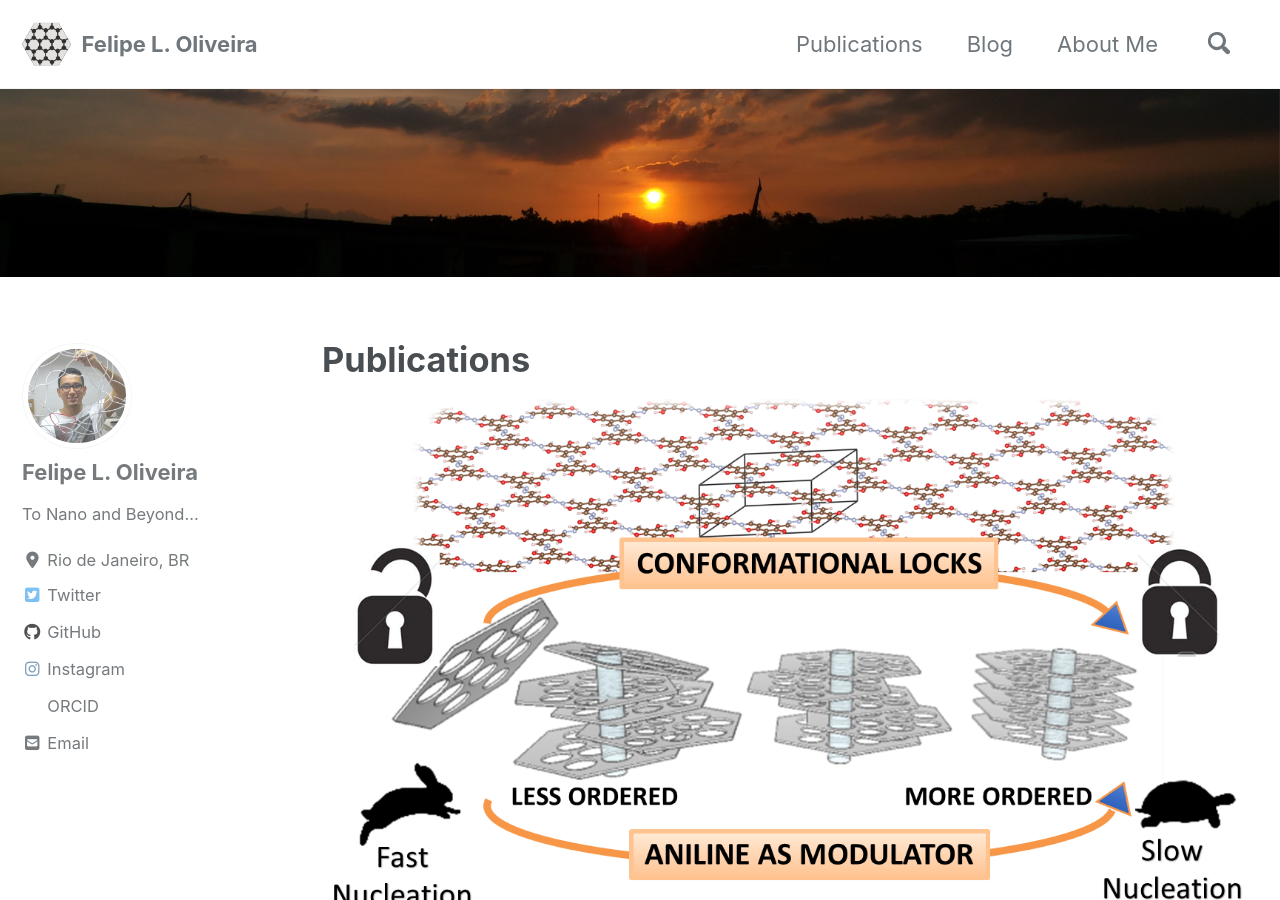
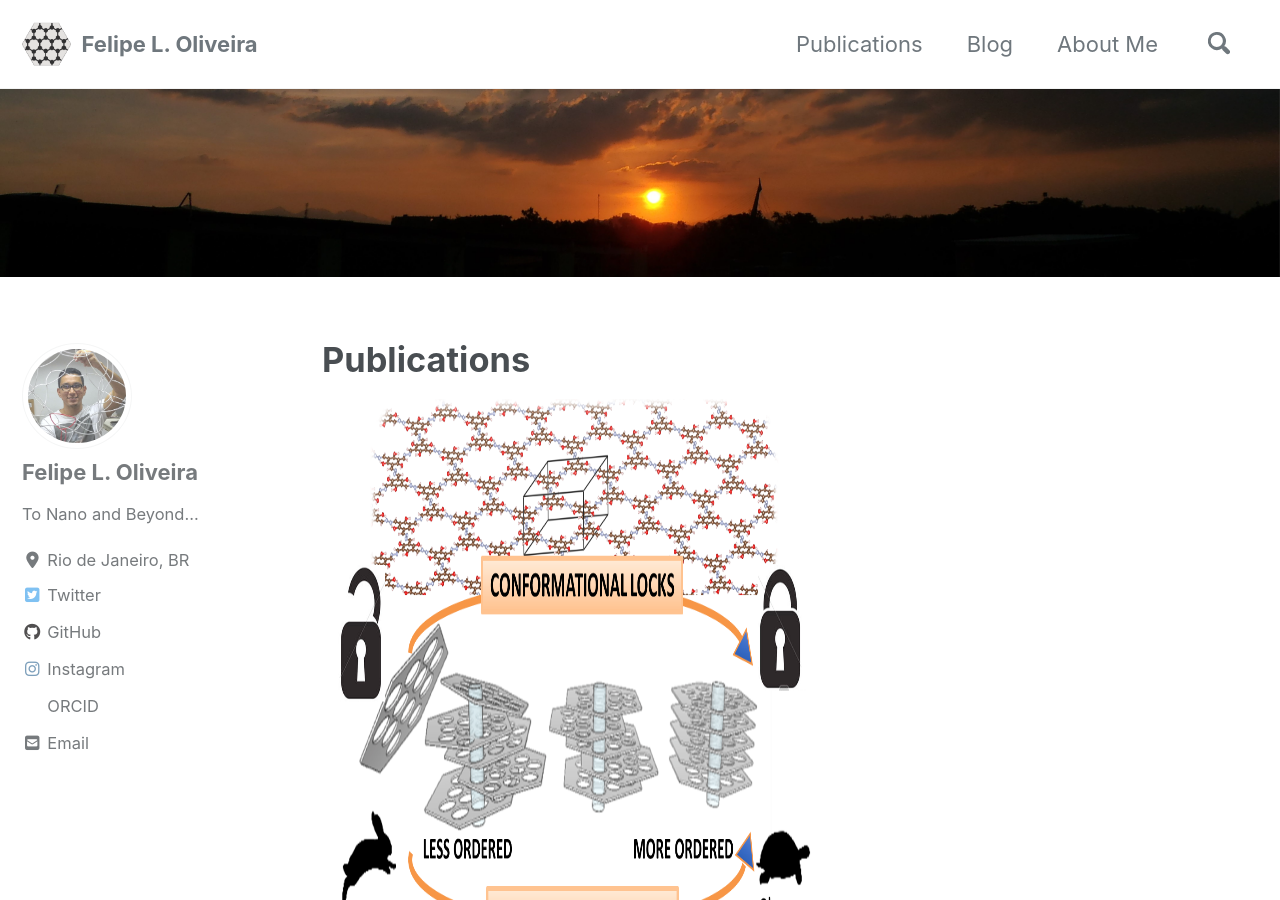
Before and after one commit to lipelopesoliveira/lipelopesoliveira.github.io, a Jekyll site: the page built from _pages/publications.md, in a window 1280 px wide and 900 px high. Built offline with Jekyll 4.4.1, drawn with Linux system fonts in a browser that asks for light colours; cached includes are drawn as plain includes; nearby versions of some CDN libraries.

Commit message:
Update publications.md

```diff
--- a/_pages/publications.md
+++ b/_pages/publications.md
@@ -8,10 +8,10 @@
   image: "/images/header.jpg"
 ---
 
-<img src="{{ site.url }}{{ site.baseurl }}/images/publications/TOC_2.png" alt="teste1">
+<img src="{{ site.url }}{{ site.baseurl }}/images/publications/TOC_2.png" alt="Table of contents 2" style="width:500px;height:600px;">
 
 **[2]** A. Maia, R., **Oliveira, F. L.**, Nazarkovsky, M., & Esteves, P. M. (2018). *Crystal Engineering of Covalent Organic Frameworks Based on Hydrazine and Hydroxy-1, 3, 5-Triformylbenzenes.* **Crystal Growth & Design**, 18(9), 5682-5689. DOI: 10.1021/acs.cgd.8b01110 [PDF](https://drive.google.com/file/d/1l80qe8DeY1C_qXfLWAPAzvCmQCaqB4ZK/view?usp=sharing)
 
-<img src="{{ site.url }}{{ site.baseurl }}/images/publications/TOC_1.png" alt="teste1">
+<img src="{{ site.url }}{{ site.baseurl }}/images/publications/TOC_1.png" alt="Table of contents 1" style="width:500px;height:600px;">
 
 **[1]** Costa, D. G., Henrique, F. J., **Oliveira, F. L.**, Capaz, R. B., & Esteves, P. M. (2018). *n-Diamondynes: Expanding the family of carbon allotropes.* **Carbon**, 136, 337-344. DOI: 10.1016/j.carbon.2018.04.073 [PDF](https://drive.google.com/file/d/1wvO5g82YsKP-4W4cK4wZ_0_OGj9n3heP/view?usp=sharing)
```
